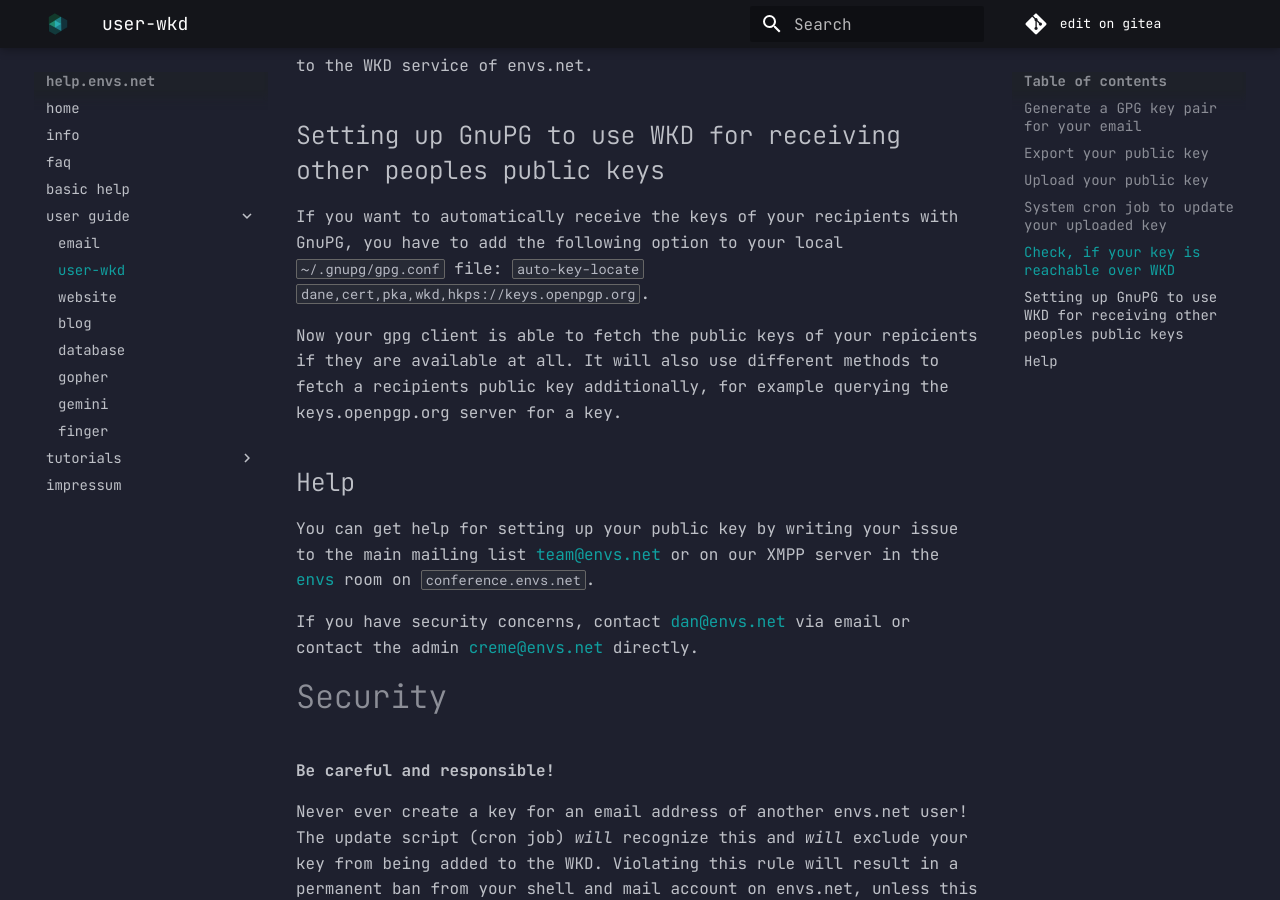
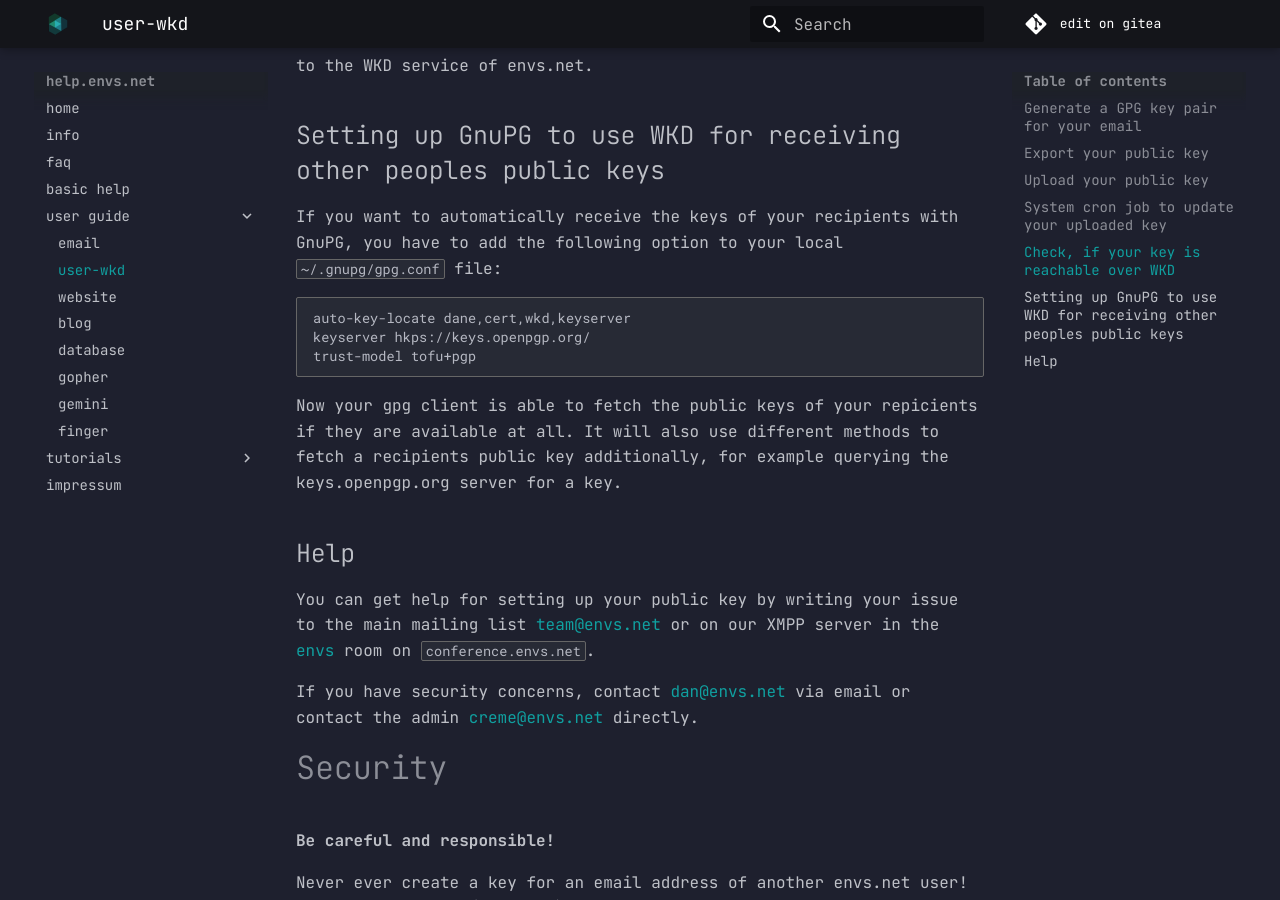
Before and after one commit to envs-net/help, an MkDocs documentation site: the page built from docs/user-wkd.md, in a window 1280 px wide and 900 px high, scrolled down 1388 px. Built offline with MkDocs 1.6.1 and Material for MkDocs 9.7.7, drawn with Linux system fonts in a browser that asks for light colours.

Commit message:
docs/user-wkd.md: fix gpg.conf snippet

````diff
--- a/docs/user-wkd.md
+++ b/docs/user-wkd.md
@@ -24,7 +24,12 @@ You can check the availability of your public key on the WKD service on this web
 
 ## Setting up GnuPG to use WKD for receiving other peoples public keys
 If you want to automatically receive the keys of your recipients with GnuPG, you have to add the following option to your local `~/.gnupg/gpg.conf` file:
-`auto-key-locate dane,cert,pka,wkd,hkps://keys.openpgp.org`.
+
+```
+auto-key-locate dane,cert,wkd,keyserver
+keyserver hkps://keys.openpgp.org/
+trust-model tofu+pgp
+```
 
 Now your gpg client is able to fetch the public keys of your repicients if they are available at all. It will also use different methods to fetch a recipients public key additionally, for example querying the keys.openpgp.org server for a key.
 
````
